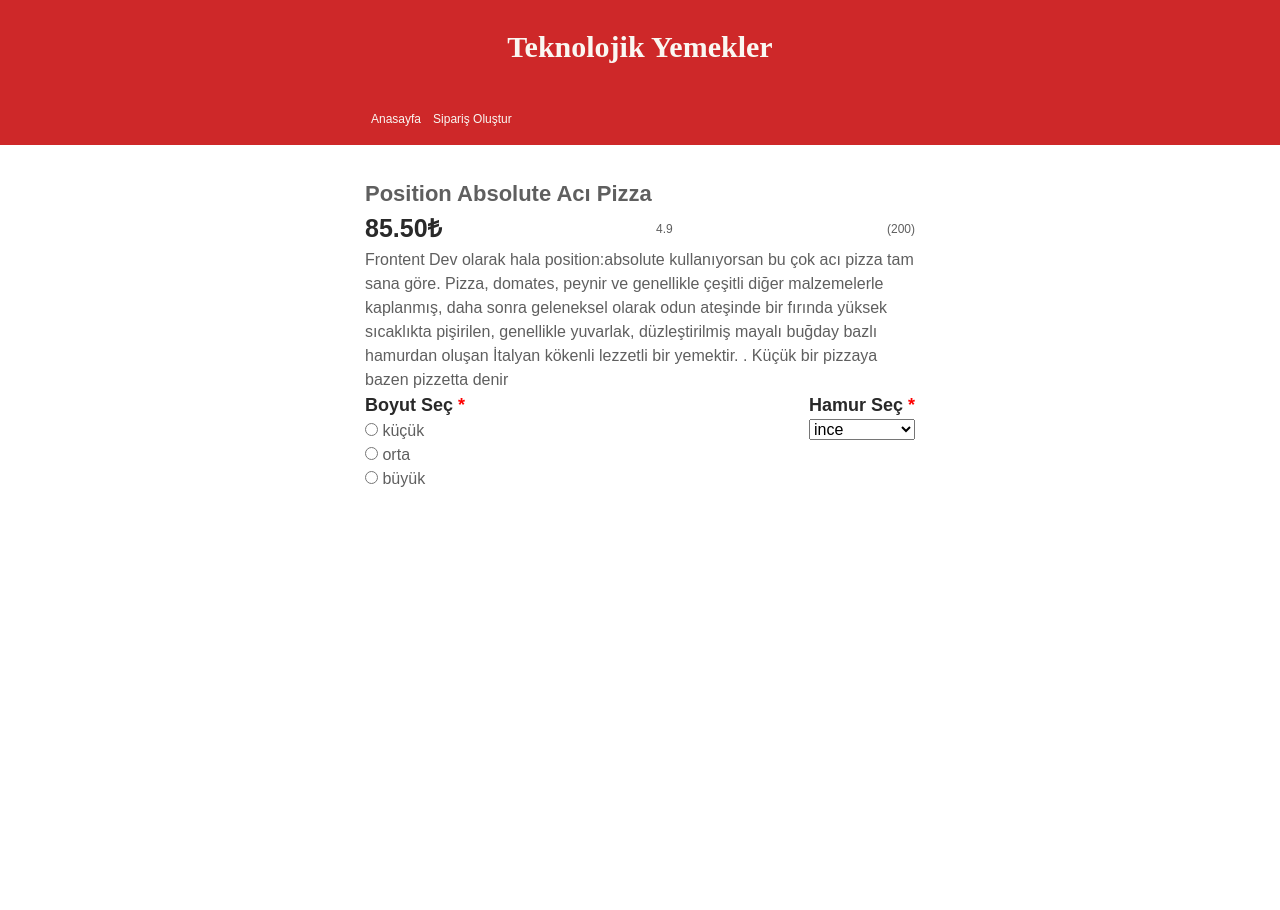
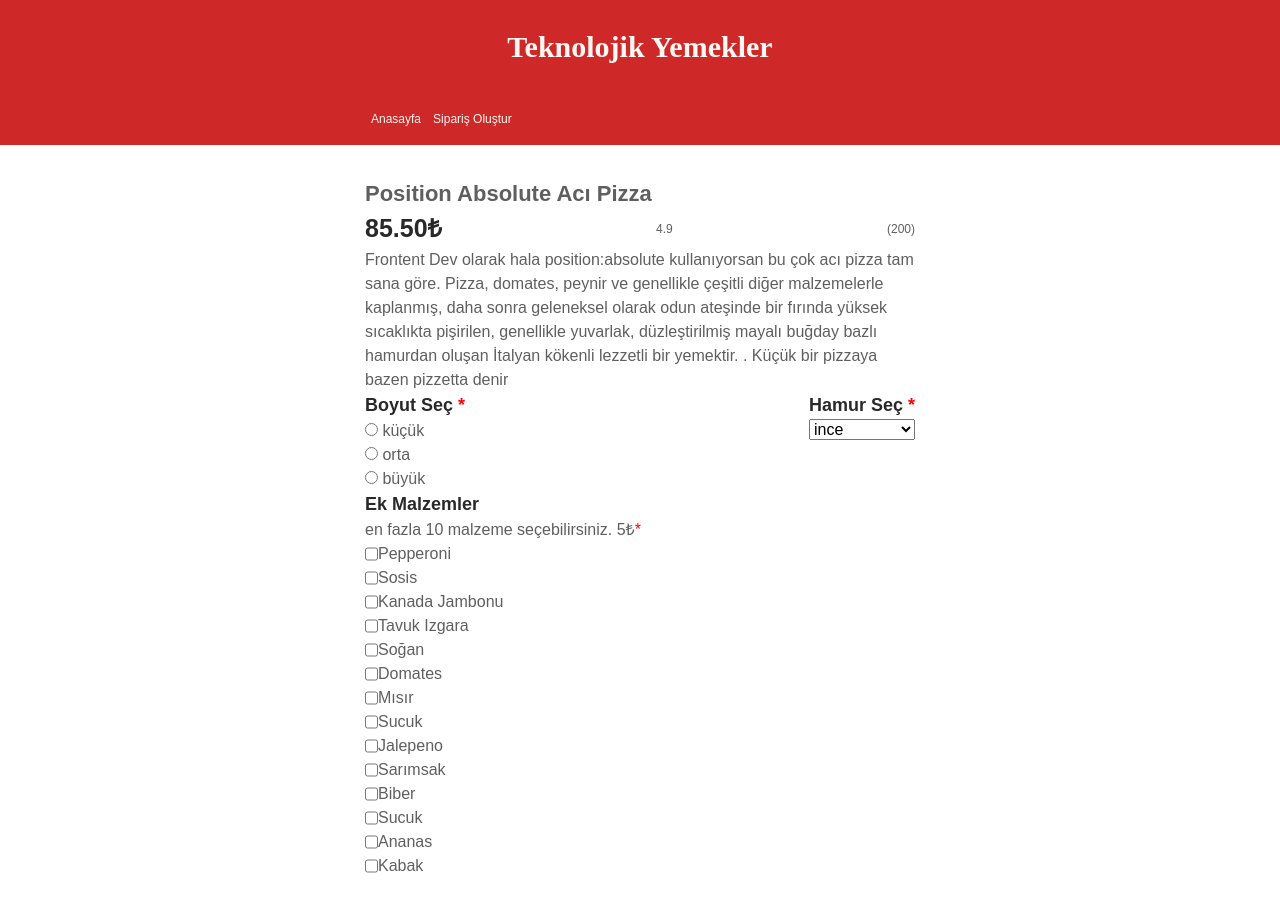
Before and after one commit to tarikcolakel/s8-pizza, a React (Vite) app: page / in a window 1280 px wide. Before the commit the page ends 800 px from the top, so only its background shows below. Built offline with nearby package versions, Linux system fonts and the light colour scheme.

Commit message:
ek malzemeler kısmı oluşturuldu

```diff
--- a/src/App.jsx
+++ b/src/App.jsx
@@ -96,6 +96,19 @@ function App() {
           </select>
         </div>
       </div>
+      {/* ek malzemeler */}
+      <div>
+        <form>
+          <h2 className='dark-grey bold font-18'>Ek Malzemler</h2>
+          <p>en fazla 10 malzeme seçebilirsiniz. 5₺<span style={{color: "red"}}>*</span></p>
+          { malzemeler.map((malzeme,index)=>{
+              return <FormGroup className='flex' key={index}>
+            <Input id={malzeme} name="malzeme" type="checkbox" onChange={handleChange} checked={formData.malzeme}/>{" "}
+            <Label htmlFor={malzeme}>{malzeme}</Label>
+          </FormGroup>
+          })}
+        </form>
+      </div>
 
 
       </main>
--- a/src/index.css
+++ b/src/index.css
@@ -1,4 +1,6 @@
 @import url("./reset.css");
+
+
 
 
 .flex {
```
